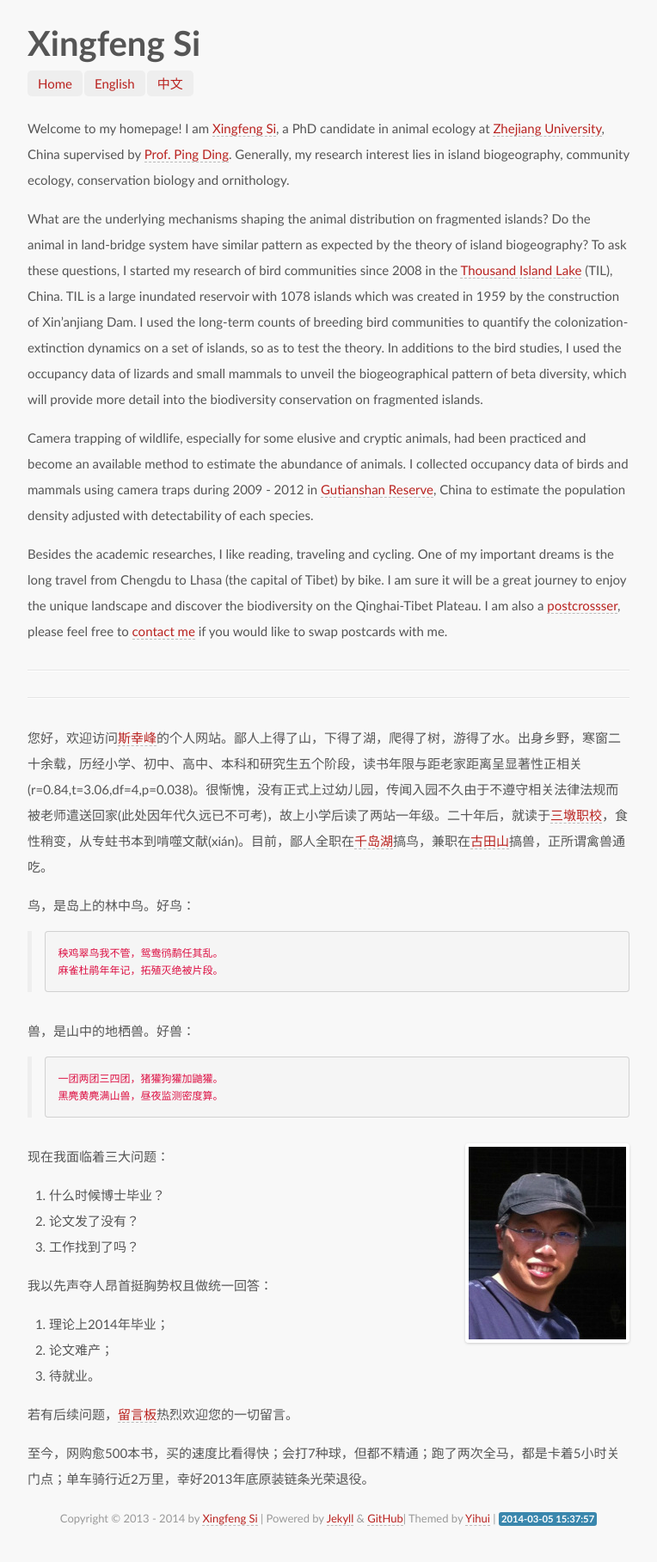
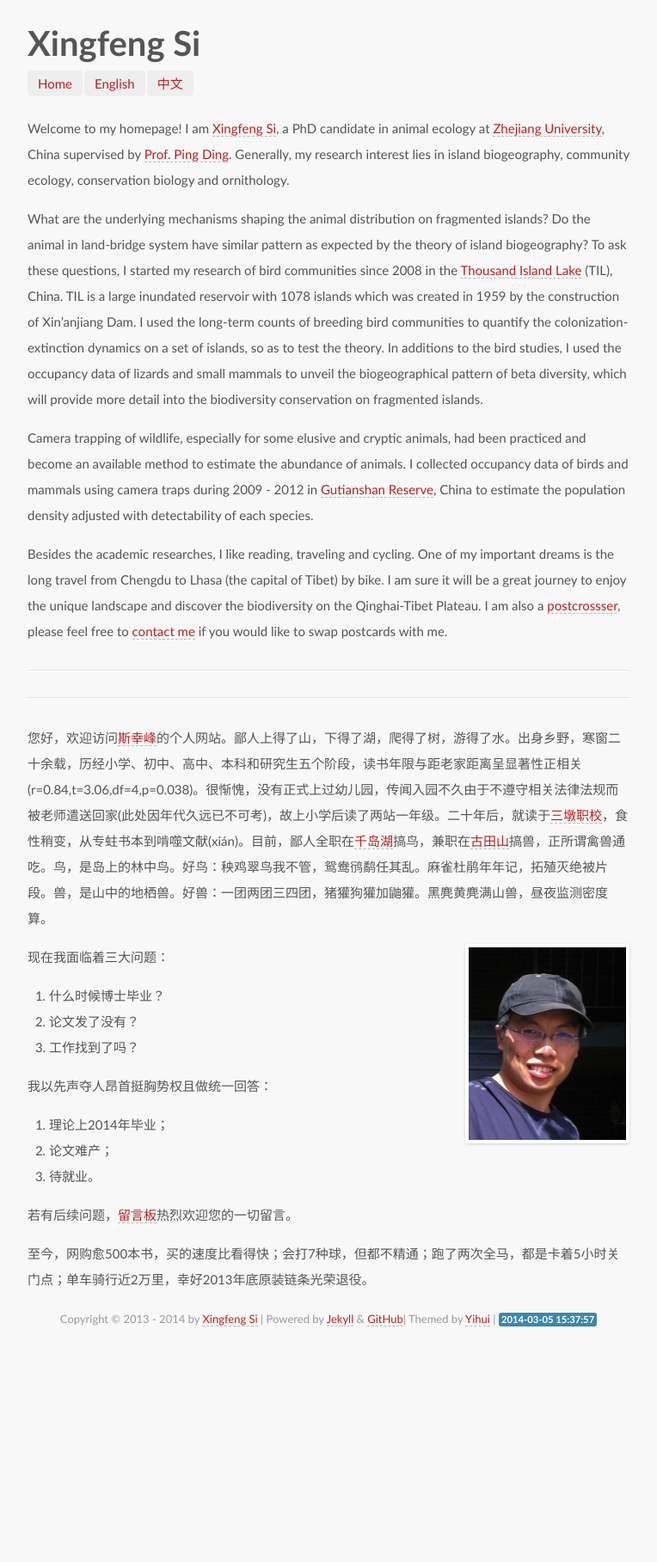
Before and after one commit to sixf/sixf.github.io, a Jekyll site: the page built from index.md, in a window 1280 px wide. Shown: the whole page at 86% size, without its empty margins (258-1022 px from the left). Built offline with Jekyll 4.4.1, drawn with Linux system fonts in a browser that asks for light colours; some web fonts are replaced; Markdown is read by kramdown in place of the engine named in the settings; after the commit the page ends 1585 px from its top, so only the background shows below that.

Commit message:
change structure of chinese intro

```diff
--- a/index.md
+++ b/index.md
@@ -44,17 +44,7 @@
 
 ---
 
-您好，欢迎访问[斯幸峰](/ "Xingfeng Si")的个人网站。鄙人上得了山，下得了湖，爬得了树，游得了水。出身乡野，寒窗二十余载，历经小学、初中、高中、本科和研究生五个阶段，读书年限与距老家距离呈显著性正相关(r=0.84,t=3.06,df=4,p=0.038)。很惭愧，没有正式上过幼儿园，传闻入园不久由于不遵守相关法律法规而被老师遣送回家(此处因年代久远已不可考)，故上小学后读了两站一年级。二十年后，就读于[三墩职校](http://www.zju.edu.cn)，食性稍变，从专蛀书本到啃噬文献(xián)。目前，鄙人全职在[千岛湖](/cn/pages/thousand-island-lake/)搞鸟，兼职在[古田山](/cn/pages/gutianshan-reserve/)搞兽，正所谓禽兽通吃。
-
-鸟，是岛上的林中鸟。好鸟：
-
->	秧鸡翠鸟我不管，鸳鸯鸻鹬任其乱。
->	麻雀杜鹃年年记，拓殖灭绝被片段。
-
-兽，是山中的地栖兽。好兽：
-
->	一团两团三四团，猪獾狗獾加鼬獾。
->	黑麂黄麂满山兽，昼夜监测密度算。
+您好，欢迎访问[斯幸峰](/ "Xingfeng Si")的个人网站。鄙人上得了山，下得了湖，爬得了树，游得了水。出身乡野，寒窗二十余载，历经小学、初中、高中、本科和研究生五个阶段，读书年限与距老家距离呈显著性正相关(r=0.84,t=3.06,df=4,p=0.038)。很惭愧，没有正式上过幼儿园，传闻入园不久由于不遵守相关法律法规而被老师遣送回家(此处因年代久远已不可考)，故上小学后读了两站一年级。二十年后，就读于[三墩职校](http://www.zju.edu.cn)，食性稍变，从专蛀书本到啃噬文献(xián)。目前，鄙人全职在[千岛湖](/cn/pages/thousand-island-lake/)搞鸟，兼职在[古田山](/cn/pages/gutianshan-reserve/)搞兽，正所谓禽兽通吃。鸟，是岛上的林中鸟。好鸟：秧鸡翠鸟我不管，鸳鸯鸻鹬任其乱。麻雀杜鹃年年记，拓殖灭绝被片段。兽，是山中的地栖兽。好兽：一团两团三四团，猪獾狗獾加鼬獾。黑麂黄麂满山兽，昼夜监测密度算。
 
 <p><img src="http://sixf.org/files/images/avatar.jpg" title="Xingfeng Si" align="right" /></p>
 
```
